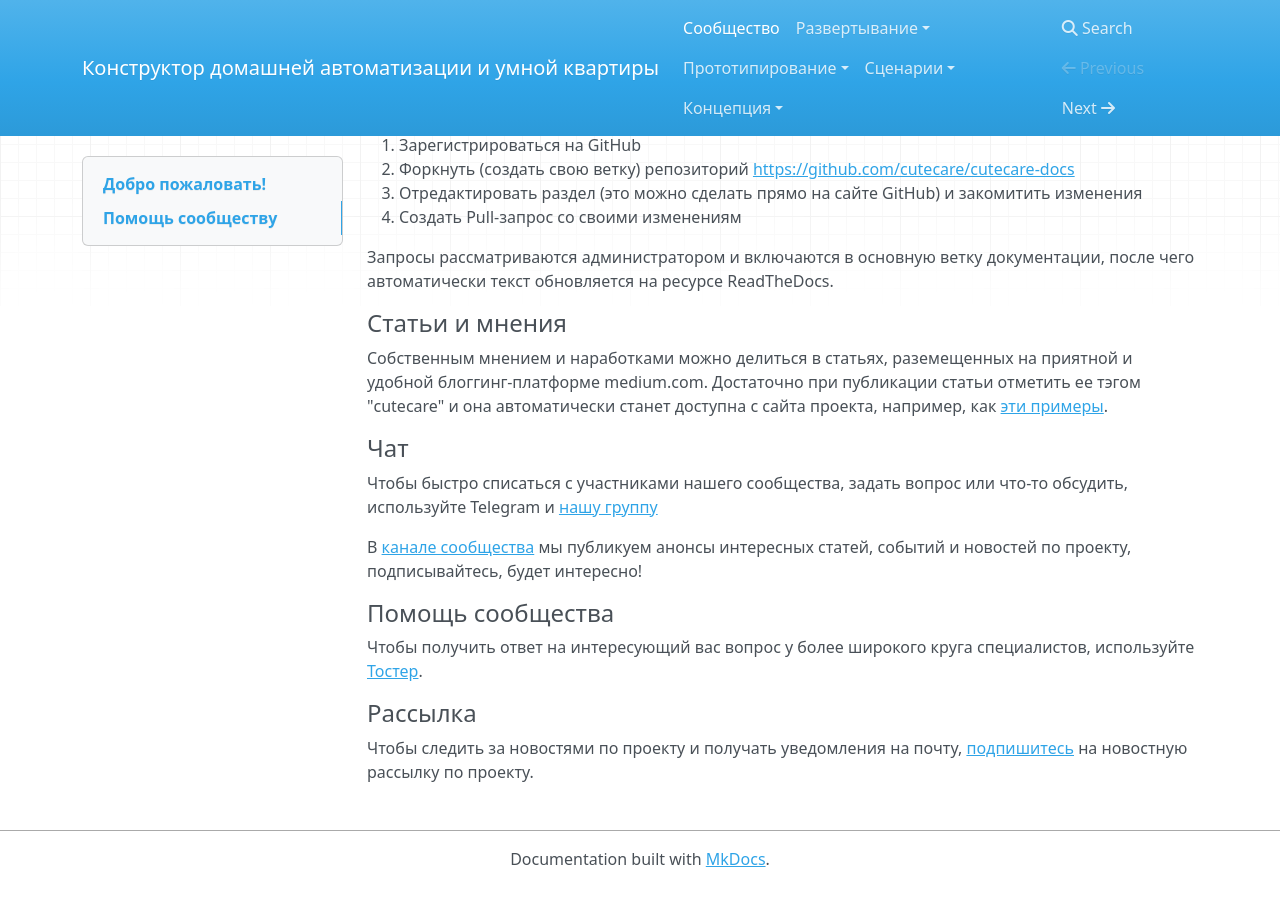
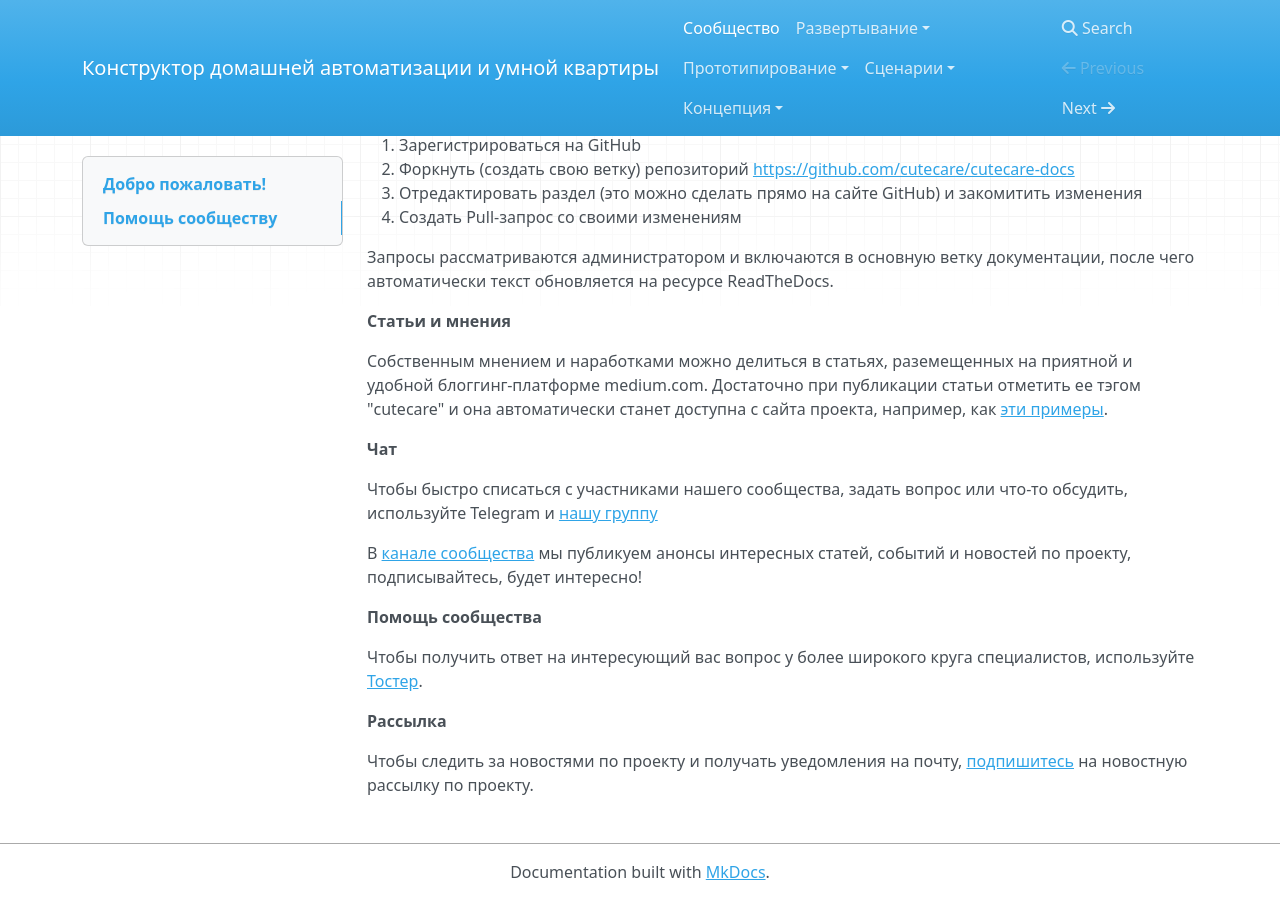
Before and after one commit to cutecare/cutecare-docs, an MkDocs documentation site: the page built from docs/index.md, in a window 1280 px wide and 900 px high, scrolled down 799 px. Built offline with MkDocs 1.6.1, drawn with Linux system fonts in a browser that asks for light colours; nearby versions of some CDN libraries; old or Windows-style settings are respelled for this version of MkDocs.

```diff
--- a/docs/index.md
+++ b/docs/index.md
@@ -27,20 +27,20 @@
 
 Запросы рассматриваются администратором и включаются в основную ветку документации, после чего автоматически текст обновляется на ресурсе ReadTheDocs.
 
-#### Статьи и мнения
+**Статьи и мнения**
 
 Собственным мнением и наработками можно делиться в статьях, раземещенных на приятной и удобной блоггинг-платформе medium.com. Достаточно при публикации статьи отметить ее тэгом "cutecare" и она автоматически станет доступна с сайта проекта, например, как [эти примеры](https://medium.com/tag/cutecare/latest).
 
-#### Чат
+**Чат**
 
 Чтобы быстро списаться с участниками нашего сообщества, задать вопрос или что-то обсудить, используйте Telegram и [нашу группу](https://t.me/joinchat/DwzT9RBjflj8ihZR94mxew)
 
 В [канале сообщества](https://t.me/cutecare) мы публикуем анонсы интересных статей, событий и новостей по проекту, подписывайтесь, будет интересно!
 
-#### Помощь сообщества
+**Помощь сообщества**
 
 Чтобы получить ответ на интересующий вас вопрос у более широкого круга специалистов, используйте [Тостер](https://toster.ru/tag/%D1%83%D0%BC%D0%BD%D1%8B%D0%B9%20%D0%B4%D0%BE%D0%BC/questions).
 
-#### Рассылка
+**Рассылка**
 
 Чтобы следить за новостями по проекту и получать уведомления на почту, [подпишитесь](https://cutecare.us17.list-manage.com/subscribe?u=a93eea03bf67e37ae401e22a8&id=b7c2c6ef90) на новостную рассылку по проекту.
```
